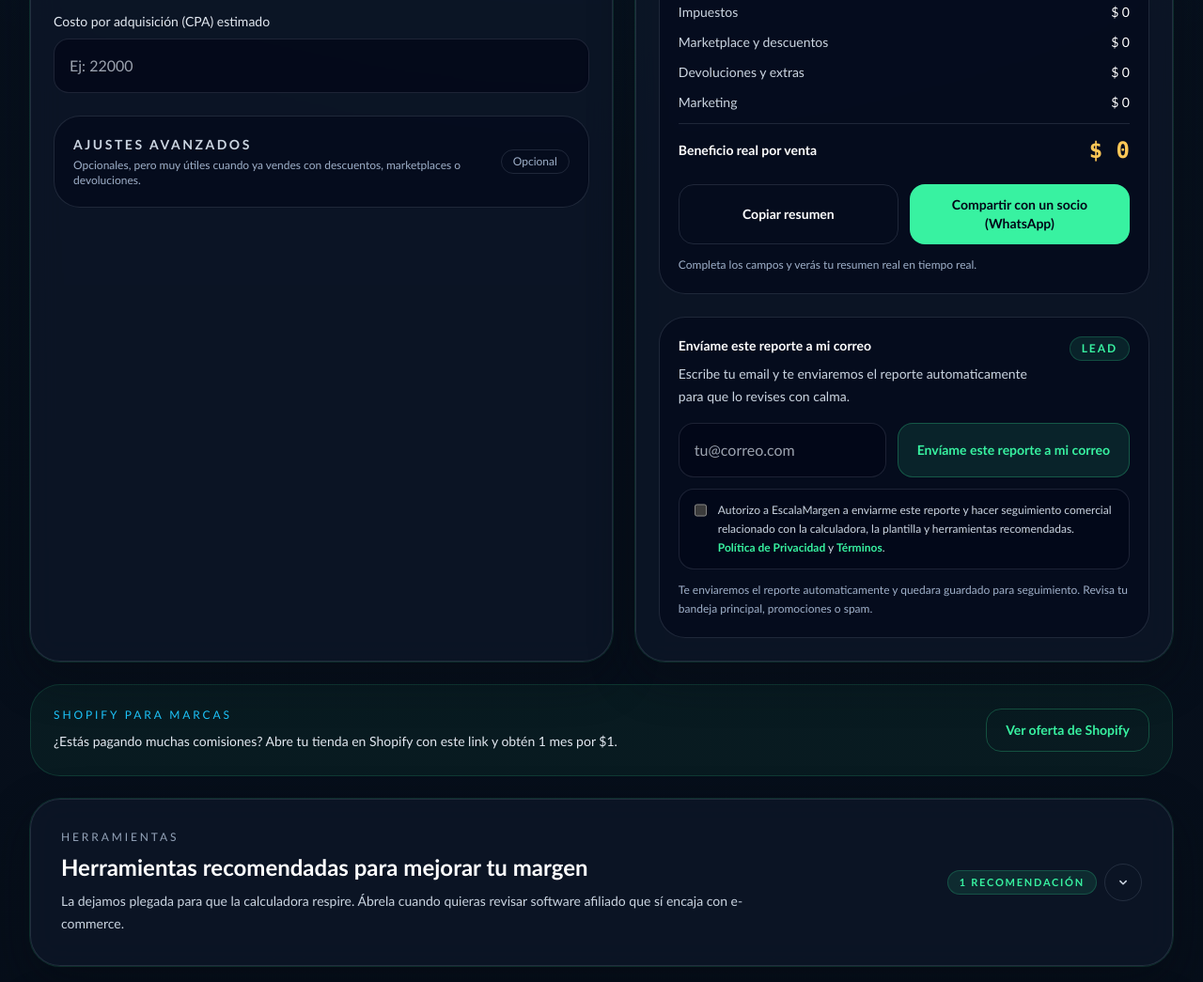
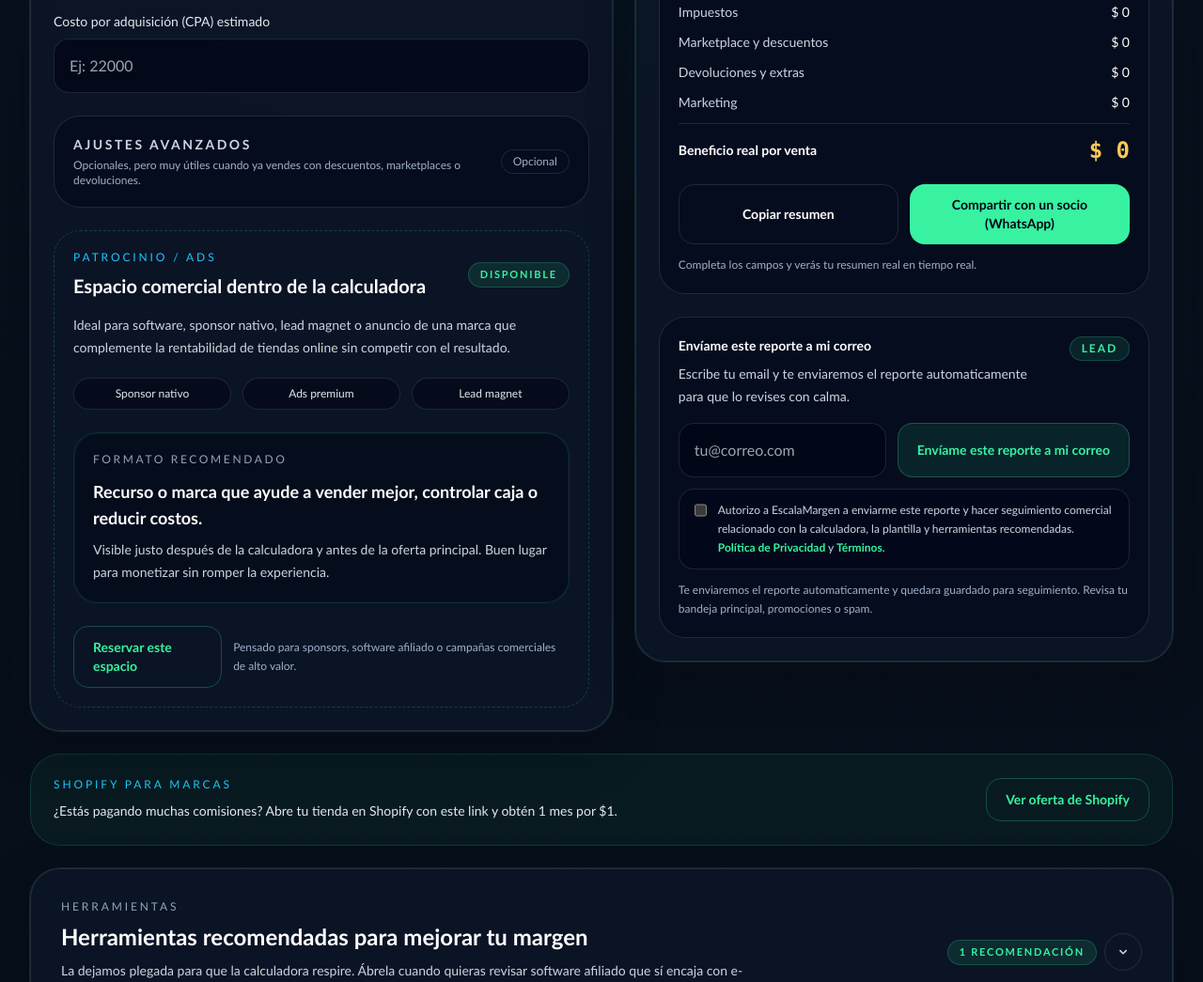
Before and after one commit to SamOkampo/calculadora-roa-sense, a plain HTML site: page index.html in a window 1280 px wide. Shown: the part 1071-2116 px from the top of the page at 94% size. Drawn offline with nearby package versions, Linux system fonts and the light colour scheme.

Commit message:
Add sponsorship slot to calculator column

```diff
--- a/index.html
+++ b/index.html
@@ -920,6 +920,69 @@ j=d.createElement(s),dl=l!='dataLayer'?'&l='+l:'';j.async=true;j.src=
                 </p>
               </details>
             </section>
+
+            <section class="rounded-[1.75rem] border border-dashed border-accent/20 bg-gradient-to-br from-accent/6 via-slate-950/45 to-accentSoft/5 p-5 lg:min-h-[22rem]">
+              <div class="flex h-full flex-col justify-between gap-6">
+                <div>
+                  <div class="flex items-center justify-between gap-3">
+                    <div>
+                      <p class="text-xs uppercase tracking-[0.24em] text-accentSoft">
+                        Patrocinio / Ads
+                      </p>
+                      <h3 class="mt-2 text-xl font-semibold text-white">
+                        Espacio comercial dentro de la calculadora
+                      </h3>
+                    </div>
+                    <span class="rounded-full border border-accent/20 bg-accent/10 px-3 py-1 text-[11px] font-semibold uppercase tracking-[0.16em] text-accent">
+                      Disponible
+                    </span>
+                  </div>
+
+                  <p class="mt-4 max-w-xl text-sm leading-6 text-slate-300">
+                    Ideal para software, sponsor nativo, lead magnet o anuncio de una marca que
+                    complemente la rentabilidad de tiendas online sin competir con el resultado.
+                  </p>
+
+                  <div class="mt-5 grid gap-3 sm:grid-cols-3">
+                    <span class="rounded-full border border-line bg-slate-950/60 px-3 py-2 text-center text-xs text-slate-200">
+                      Sponsor nativo
+                    </span>
+                    <span class="rounded-full border border-line bg-slate-950/60 px-3 py-2 text-center text-xs text-slate-200">
+                      Ads premium
+                    </span>
+                    <span class="rounded-full border border-line bg-slate-950/60 px-3 py-2 text-center text-xs text-slate-200">
+                      Lead magnet
+                    </span>
+                  </div>
+                </div>
+
+                <div class="rounded-[1.6rem] border border-accent/15 bg-slate-950/55 p-5 shadow-[inset_0_0_0_1px_rgba(56,242,161,0.05)]">
+                  <p class="text-xs uppercase tracking-[0.22em] text-slate-400">
+                    Formato recomendado
+                  </p>
+                  <p class="mt-3 text-lg font-semibold text-white">
+                    Recurso o marca que ayude a vender mejor, controlar caja o reducir costos.
+                  </p>
+                  <p class="mt-2 text-sm leading-6 text-slate-300">
+                    Visible justo despu&eacute;s de la calculadora y antes de la oferta principal.
+                    Buen lugar para monetizar sin romper la experiencia.
+                  </p>
+                </div>
+
+                <div class="flex flex-col gap-3 sm:flex-row sm:items-center sm:justify-between">
+                  <a
+                    href="#contacto"
+                    id="sponsorTopCta"
+                    class="inline-flex items-center justify-center rounded-2xl border border-accent/25 px-5 py-3 text-sm font-semibold text-accent transition hover:bg-accent hover:text-slate-950"
+                  >
+                    Reservar este espacio
+                  </a>
+                  <p class="text-xs leading-5 text-muted">
+                    Pensado para sponsors, software afiliado o campa&ntilde;as comerciales de alto valor.
+                  </p>
+                </div>
+              </div>
+            </section>
           </div>
         </form>
 
@@ -1236,7 +1299,6 @@ j=d.createElement(s),dl=l!='dataLayer'?'&l='+l:'';j.async=true;j.src=
               </div>
               <a
                 href="#contacto"
-                id="sponsorTopCta"
                 class="inline-flex items-center justify-center rounded-2xl border border-accent/25 px-5 py-3 text-sm font-semibold text-accent transition hover:bg-accent hover:text-slate-950"
               >
                 Patrocinar esta posici&oacute;n
```
